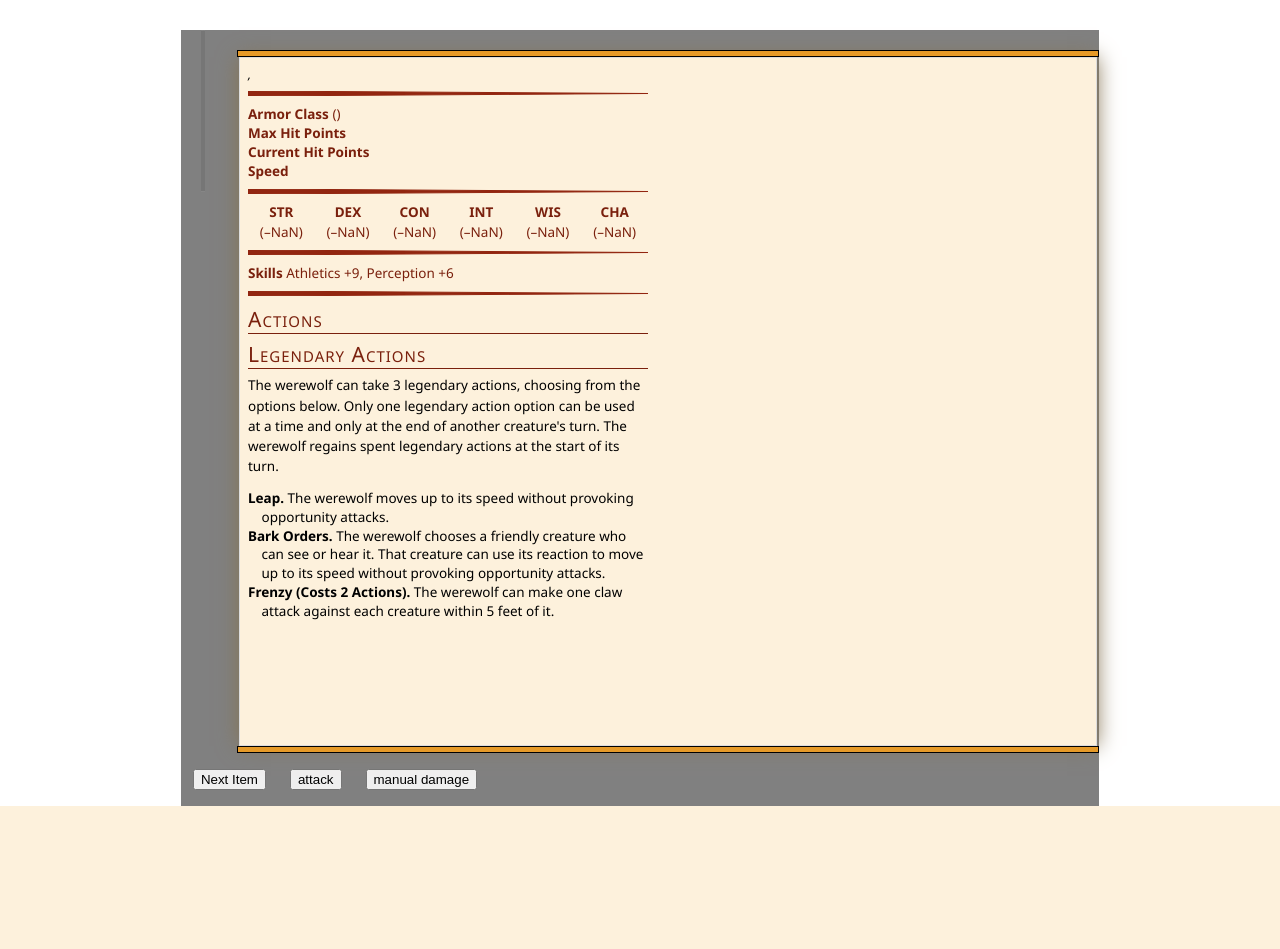
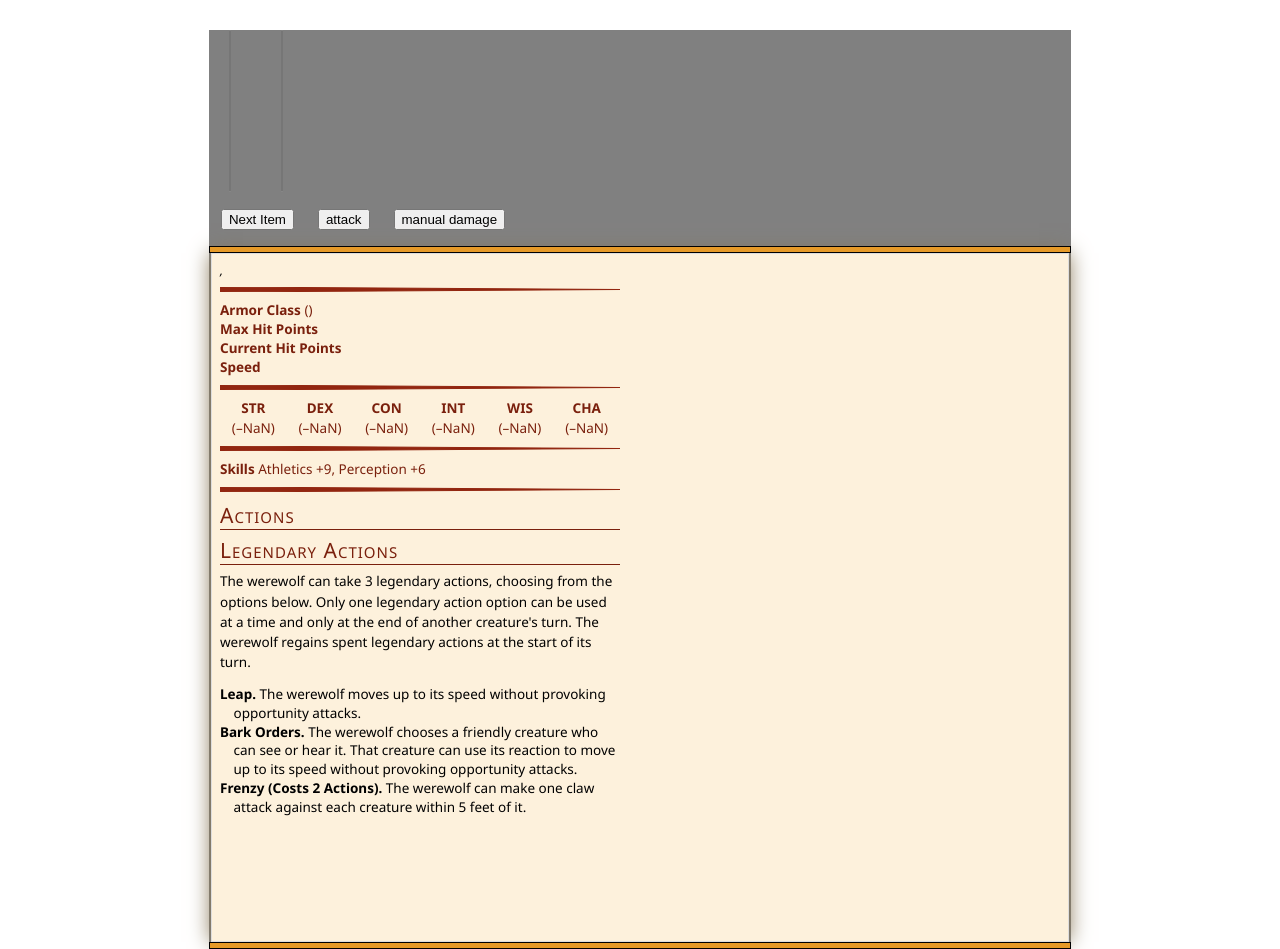
Before and after one commit to turner-prize/dndCombatTracker, a Flask app: template templates/index.html in a window 1280 px wide. Before the commit the page ends 806 px from the top, so only its background shows below. Run offline with Flask 2, Linux system fonts and the light colour scheme; the template is opened without the code that fills it, so the values that code supplies are empty; some libraries are stand-ins or nearby versions.

Commit message:
final commit, now at v1 (still rubbish though)

```diff
--- a/app.py
+++ b/app.py
@@ -20,6 +20,7 @@ def statBlockTest():
 
 @app.route('/attack', methods=['POST'])
 def attack():
+    print(request.form)
     attacker = referenceEnemyInstanceByName(request.form['attacker[name]'])
     for i in attacker.actions:
         if i.actionName == request.form['action']:
--- a/static/css/main.css
+++ b/static/css/main.css
@@ -5,10 +5,8 @@ body{
  }
 
  button{
-
    margin-left:12px;
    margin-right:12px;
-
  }
 
  .page {
@@ -41,3 +39,7 @@ body{
   flex: 1;
   align-items:stretch;
  }
+
+ .tselect{
+  margin-left:50px;
+ }
--- a/templates/demo-two-column-inlined.html
+++ b/templates/demo-two-column-inlined.html
@@ -6,9 +6,10 @@
 
     stat-block {
       /* A bit of margin for presentation purposes, to show off the drop
-      shadow. */
+      shadow.
       margin-left: 20px;
-      margin-top: 20px;
+      margin-top: 20px;*/
+      margin: auto;
     }
   </style><script>function createCustomElement(name, contentNode, elementClass = null) {
   if(elementClass === null) {
--- a/templates/index.html
+++ b/templates/index.html
@@ -32,7 +32,6 @@
         </div>
       </div>
     </div>
-    {% include 'demo-two-column-inlined.html' %}
     </div>
 
 
@@ -45,5 +44,6 @@
 
     <div id="fadetest">{{flavourText}}</div>
     </div>
+    {% include 'demo-two-column-inlined.html' %}
   </div>
 {% endblock %}
--- a/templates/section.html
+++ b/templates/section.html
@@ -31,7 +31,7 @@
       </div>
     </div>
   </div>
- {% include 'demo-two-column-inlined.html' %}
+
   </div>
 
 
@@ -44,4 +44,5 @@
 
   <div id="fadetest">{{flavourText}}</div>
   </div>
+  {% include 'demo-two-column-inlined.html' %}
 </div>
```
Also changed, not shown: combatTracker.db.
